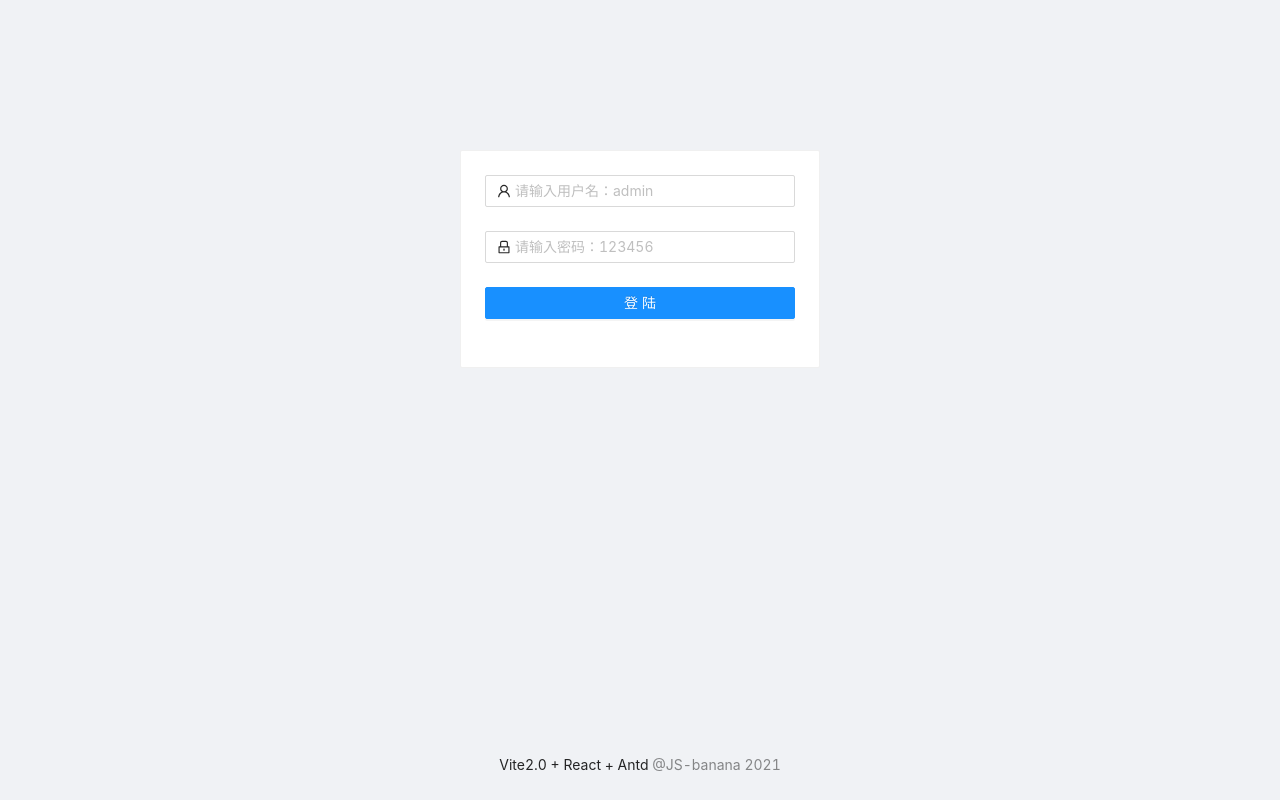
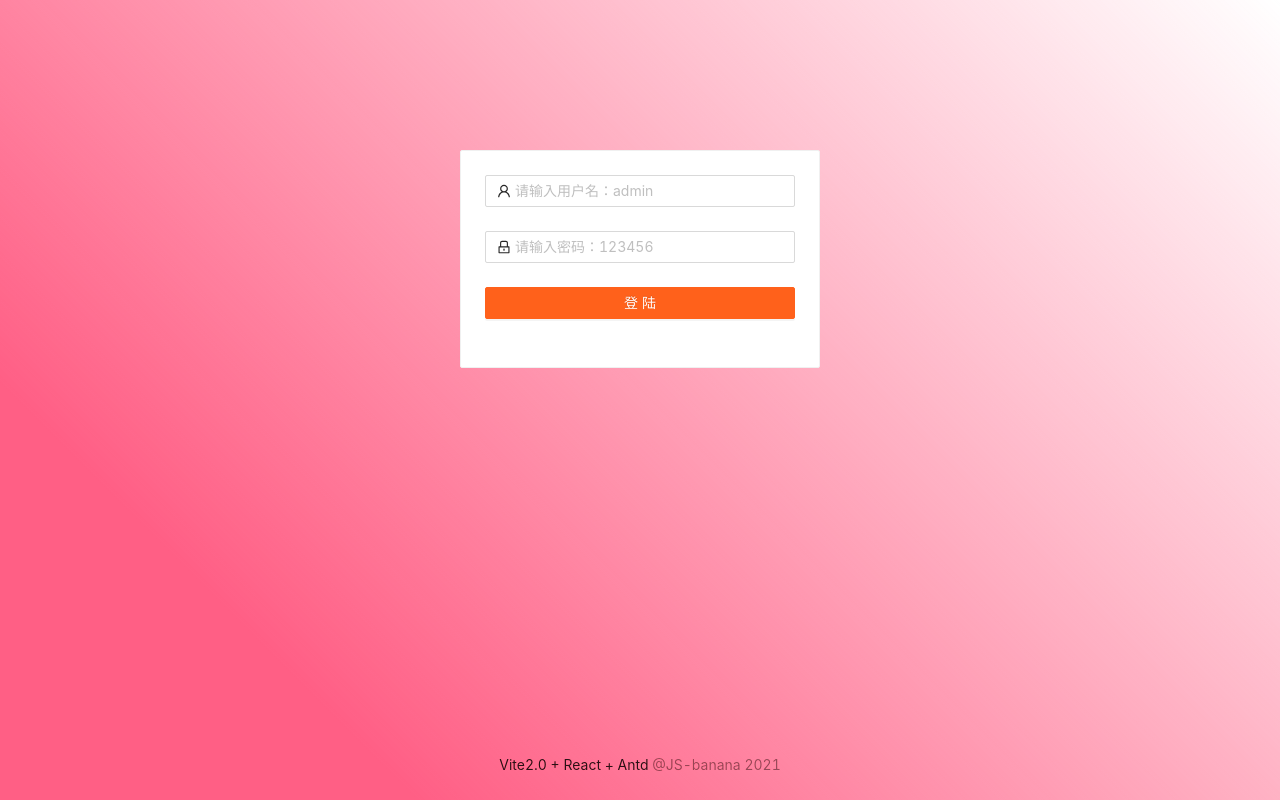
Before and after one commit to JS-banana/vite-react-ts, a React (Vite) app: page /user/login in a window 1280 px wide. Built offline with nearby package versions, Linux system fonts and the light colour scheme.

Commit message:
feat(style): 添加背景渐变样式

```diff
--- a/src/global.less
+++ b/src/global.less
@@ -8,10 +8,30 @@ body,
   border: #fff;
 }
 
+:root {
+  --white: #fff;
+  --active-color: #00aeb0;
+}
+
 .ant-layout {
   height: 100%;
 }
 
 .ant-layout-footer {
   text-align: center;
+  background: transparent;
 }
+
+._layout {
+  background: linear-gradient(45deg, var(--active-color) 20%, transparent 100%) no-repeat;
+  animation: colorChange 20s alternate infinite;
+}
+
+@keyframes colorChange {
+  from {
+    filter: hue-rotate(0deg);
+  }
+  to {
+    filter: hue-rotate(360deg);
+  }
+}
--- a/src/layouts/UserLayout.tsx
+++ b/src/layouts/UserLayout.tsx
@@ -10,7 +10,7 @@ const { Text } = Typography;
 
 const UserLayout: React.FC = () => {
   return (
-    <Layout>
+    <Layout className="_layout">
       <Content>
         <Switch>
           <Redirect exact from="/user" to="/user/login" />
```
